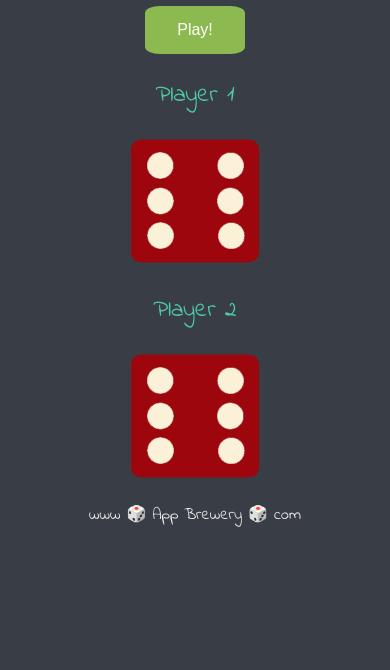
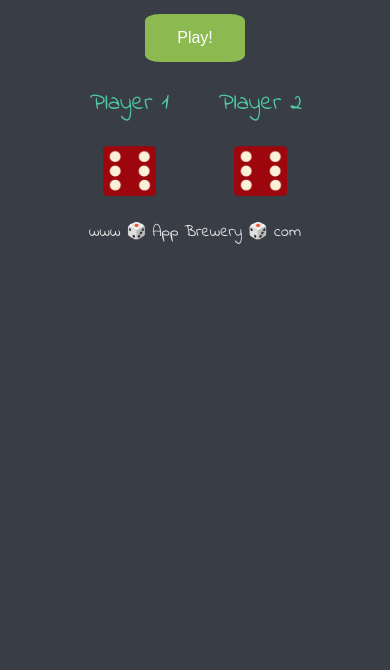
Before and after one commit to Axel01011111/Dice-Game, a plain HTML site: page index.html in a window 390 px wide. Shown: the part 174-844 px from the top of the page. Drawn offline with Linux system fonts and the light colour scheme.

Commit message:
Better responsive

```diff
--- a/styles.css
+++ b/styles.css
@@ -2,6 +2,16 @@
   width: 70%;
   margin: auto;
   text-align: center;
+}
+
+@media (max-width: 400px){
+  .container{
+    overflow: hidden;
+  }
+  .inner{
+    overflow: hidden;
+    width: 100%;
+  }
 }
 
 .dice {
@@ -45,6 +55,10 @@ img {
 
 @media (max-width: 400px) {
   img {
+    width: 40%;
+  }
+  .dice{
+    float: left;
     width: 50%;
   }
 }
```
